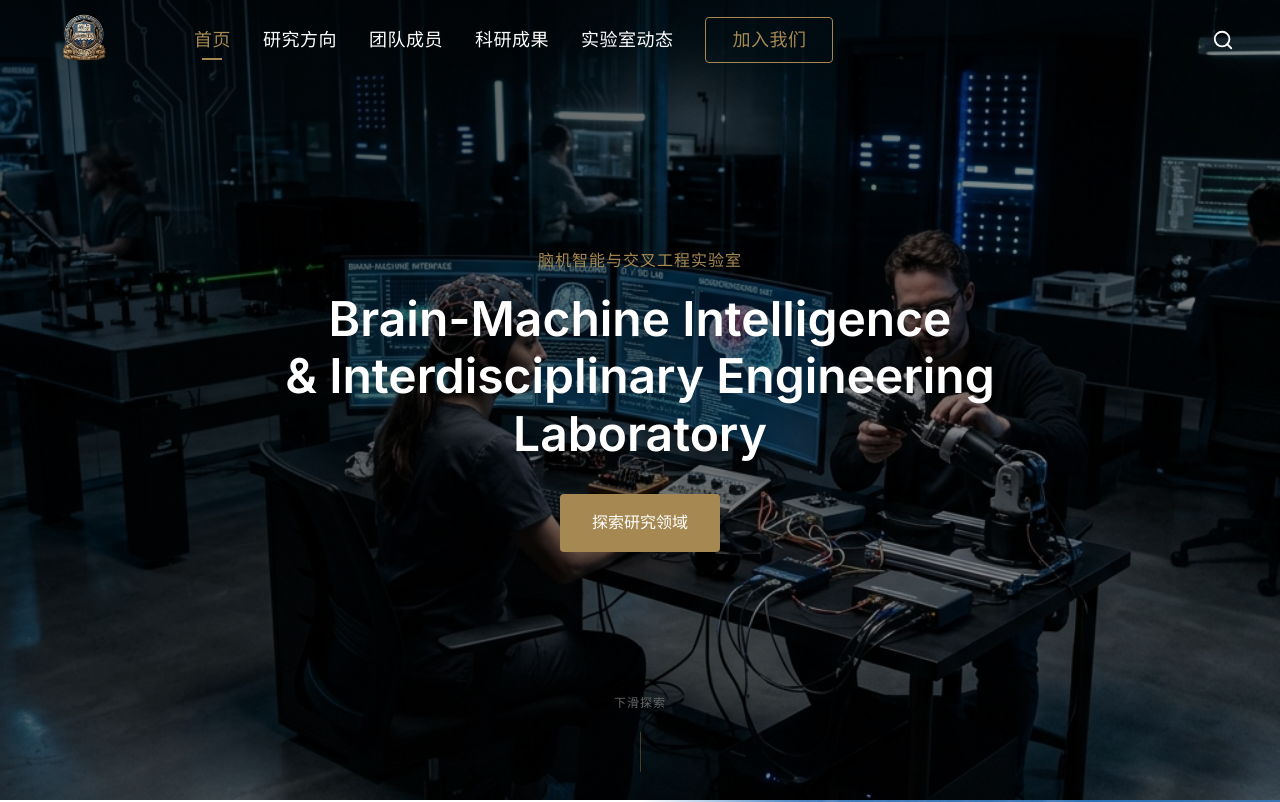
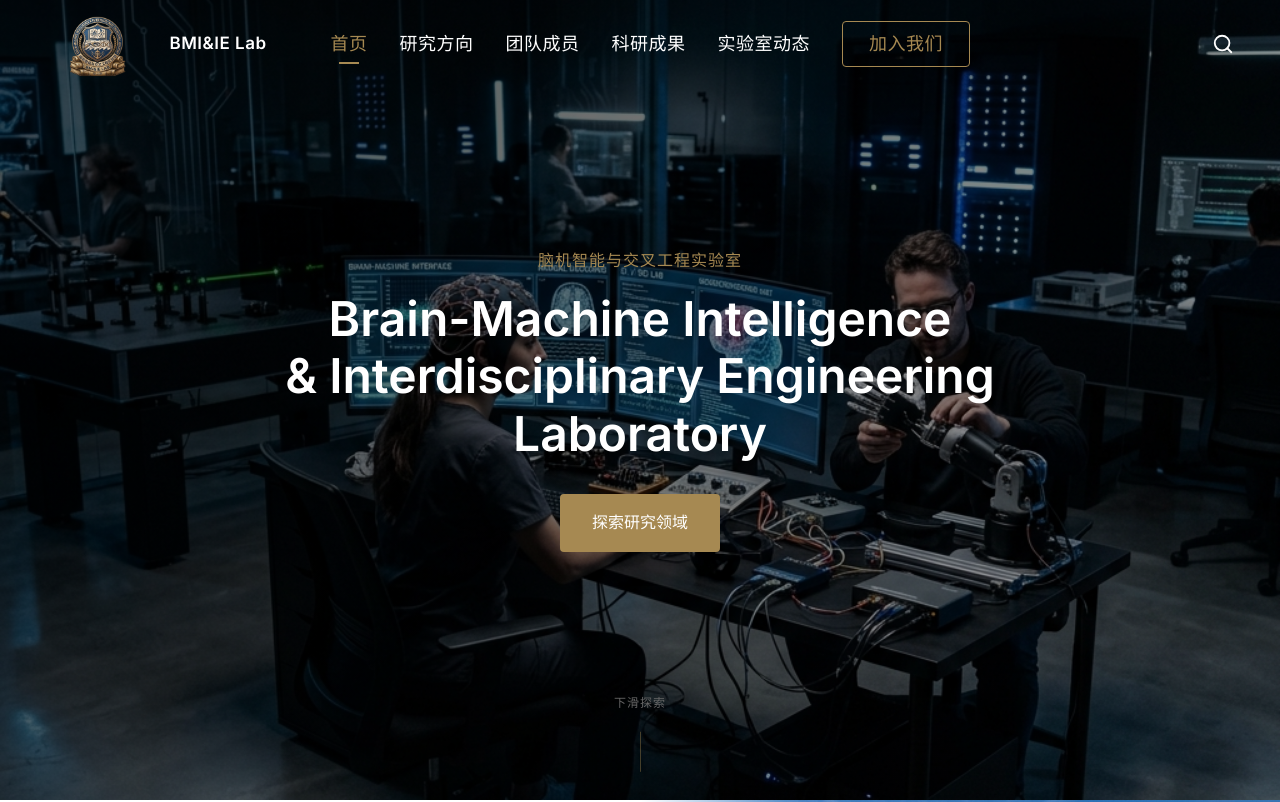
Before and after one commit to LLLLLoong/bmi-lab-website, a plain HTML site: page index.html in a window 1280 px wide. Shown: the top 802 px of the page. Drawn offline with Linux system fonts and the light colour scheme.

Commit message:
feat: optimize logo display

```diff
--- a/index.html
+++ b/index.html
@@ -25,6 +25,7 @@
                 <div class="logo-container">
                     <a href="index.html">
                         <img src="assets/logo.png" alt="BMI&IE Lab Logo" class="logo-img" onerror="this.src=''; this.alt='BMI&IE Lab'; this.style.fontSize='20px'; this.style.fontWeight='bold'; this.style.color='#333'; this.style.textDecoration='none';">
+                        <span class="logo-text">BMI&amp;IE Lab</span>
                     </a>
                 </div>
                 <nav class="nav-links">
--- a/styles.css
+++ b/styles.css
@@ -1256,3 +1256,58 @@ body.page-loaded {
     .team-grid { grid-template-columns: 1fr; }
     .thfl-img { flex: 0 0 120px; }
 }
+
+/* =========================================
+   Logo Enhancement Overrides
+   ========================================= */
+
+/* Enlarge logo from 50px to 65px */
+.logo-container img,
+.logo-img {
+    height: 65px !important;
+    width: auto;
+}
+
+/* Increase navbar height to accommodate larger logo */
+.nav-container-inner {
+    height: 88px !important;
+}
+
+/* Adjust search overlay and mobile nav to match new height */
+.search-overlay {
+    top: 88px !important;
+}
+
+@media (max-width: 768px) {
+    .nav-links {
+        top: 88px !important;
+    }
+}
+
+/* Logo + text flex layout */
+.logo-container a {
+    display: flex;
+    align-items: center;
+    gap: 12px;
+    text-decoration: none;
+}
+
+.logo-text {
+    font-family: 'Inter', sans-serif;
+    font-size: 17px;
+    font-weight: 600;
+    color: #ffffff;
+    white-space: nowrap;
+    letter-spacing: 0.5px;
+    transition: color 0.3s ease;
+}
+
+.navbar.nav-scrolled .logo-text {
+    color: var(--text-dark);
+}
+
+@media (max-width: 768px) {
+    .logo-text {
+        display: none; /* Hide text on small screens to save space */
+    }
+}
```
Also changed, not shown: join.html (+1 -0 lines), member_detail.html (+1 -0 lines), news.html (+1 -0 lines), pub_paper1.html (+1 -0 lines), pub_paper2.html (+1 -0 lines), pub_paper3.html (+1 -0 lines), publications.html (+1 -0 lines), research.html (+1 -0 lines), research_ai.html (+1 -0 lines), research_bci.html (+1 -0 lines), research_ie.html (+1 -0 lines), team.html (+1 -0 lines).
